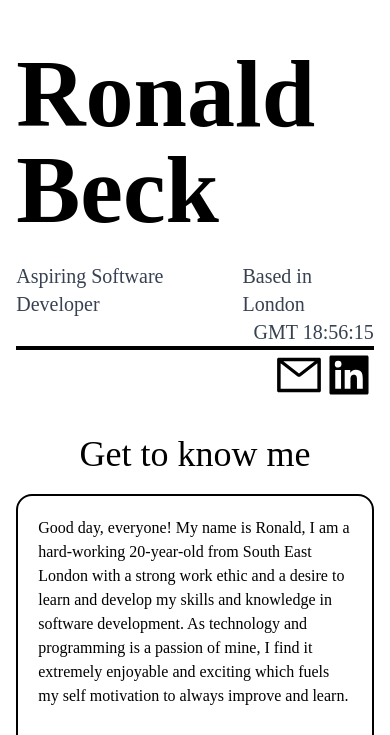
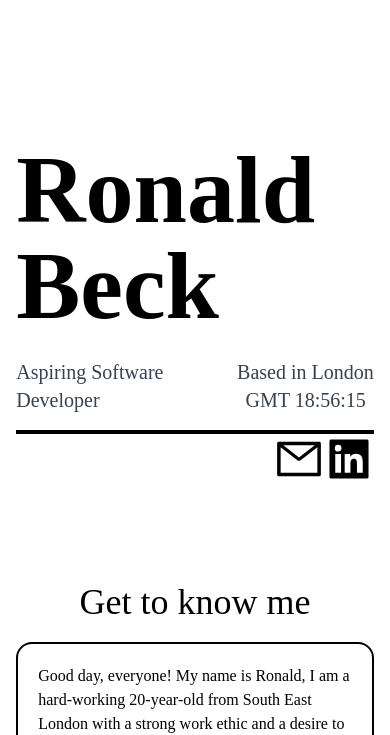
Before and after one commit to RonaldB123/RonaldB123.github.io, a Next.js app: page / in a window 390 px wide. Shown: the part 102-837 px from the top of the page. Built offline with nearby package versions, Linux system fonts and the light colour scheme.

Commit message:
Made hero page more responsive

```diff
--- a/pages/index.js
+++ b/pages/index.js
@@ -32,14 +32,13 @@ export default function Home() {
       </Head>
       <main className="bg-white overflow-hidden font-merriweather">
 
-        <section className="w-11/12 mx-auto mb-20 mt-32 md:mt-20 lg:mt-44 lg:mb-28">
-              <h2 className="text-8xl md:text-10xl mb-1 py-5 mt-20 lg:mb-2 sm:text-8xl font-bold">Ronald Beck</h2>
-            <div className="flex justify-between">
-              <h3 className="text-gray-700 text-xl">Aspiring Software Developer</h3>
-              <h3 className="text-gray-700 text-xl">Based in London</h3>
+        <section className="w-11/12 mx-auto mb-36 mt-56 md:mt-48">
+              <h2 className="text-8xl lg:text-10xl mb-1 py-5 mt-20 md:mb-2 md:text-9xl font-bold">Ronald Beck</h2>
+            <div className="flex">
+              <h3 className="text-gray-700 text-xl h-fit w-full word-break">Aspiring Software Developer</h3>
+              <h3 className="text-gray-700 text-xl h-fit w-full text-right sm:mt-0">Based in London <br></br><span className="mr-2 text-gray-700 text-xl">GMT {date.toLocaleTimeString('en-GB')}</span></h3>
             </div>
-          <h3 className="text-gray-700 text-xl float-right">GMT {date.toLocaleTimeString('en-GB')}</h3>
-          <hr className="w-full mx-auto border-black border-2 mt-2 lg:mt-8 sm:mt-8"></hr>
+          <hr className="w-full mx-auto border-black border-2 mt-4"></hr>
           <div className="flex h-1">
           <a className="ml-auto hover:mt-1 " href="mailto:ronaldbeck@hotmail.co.uk"><AiOutlineMail size={50}/></a>
           <a className="hover:mt-1 " href="https://www.linkedin.com/in/ronald-beck-03104a213/" target="_blank"><AiFillLinkedin size={50}/></a>
@@ -176,13 +175,13 @@ export default function Home() {
                 <a className="text-white" href="https://www.linkedin.com/in/ronald-beck-03104a213/" target="_blank"><AiFillLinkedin size={50}/></a>
               </div>
               <div className="border-2 border-white w-fit mt-5">
-                <p className="text-4xl text-white m-1">LinkedIn</p>
+                <p className="text-2xl sm:text-4xl text-white m-1">LinkedIn</p>
               </div>
             </div>
             <hr className="w-full mx-auto border-white border-1 mt-11"></hr>
             <h1 className="text-7xl sm:text-8xl text-white mt-5 text-center"> Have a wonderful day!</h1>
-            <div className="mt-5 border-2 w-fit h-fit mx-auto">
-              <p className="text-white text-2xl" onClick={scrollUp}>Click here to go back to top</p>
+            <div className="mt-5 border-2 w-fit h-fit mx-auto rounded-md">
+              <button className="text-white text-2xl" onClick={scrollUp}>Click here to go back to top</button>
             </div>
           </section>
 
--- a/tailwind.config.js
+++ b/tailwind.config.js
@@ -7,7 +7,7 @@ module.exports = {
   theme: {
     extend: {
       fontSize: {
-        '9xl' : '7rem',
+        '9xl' : '8rem',
         '10xl' : '10rem'
       },
       fontFamily: {
```
